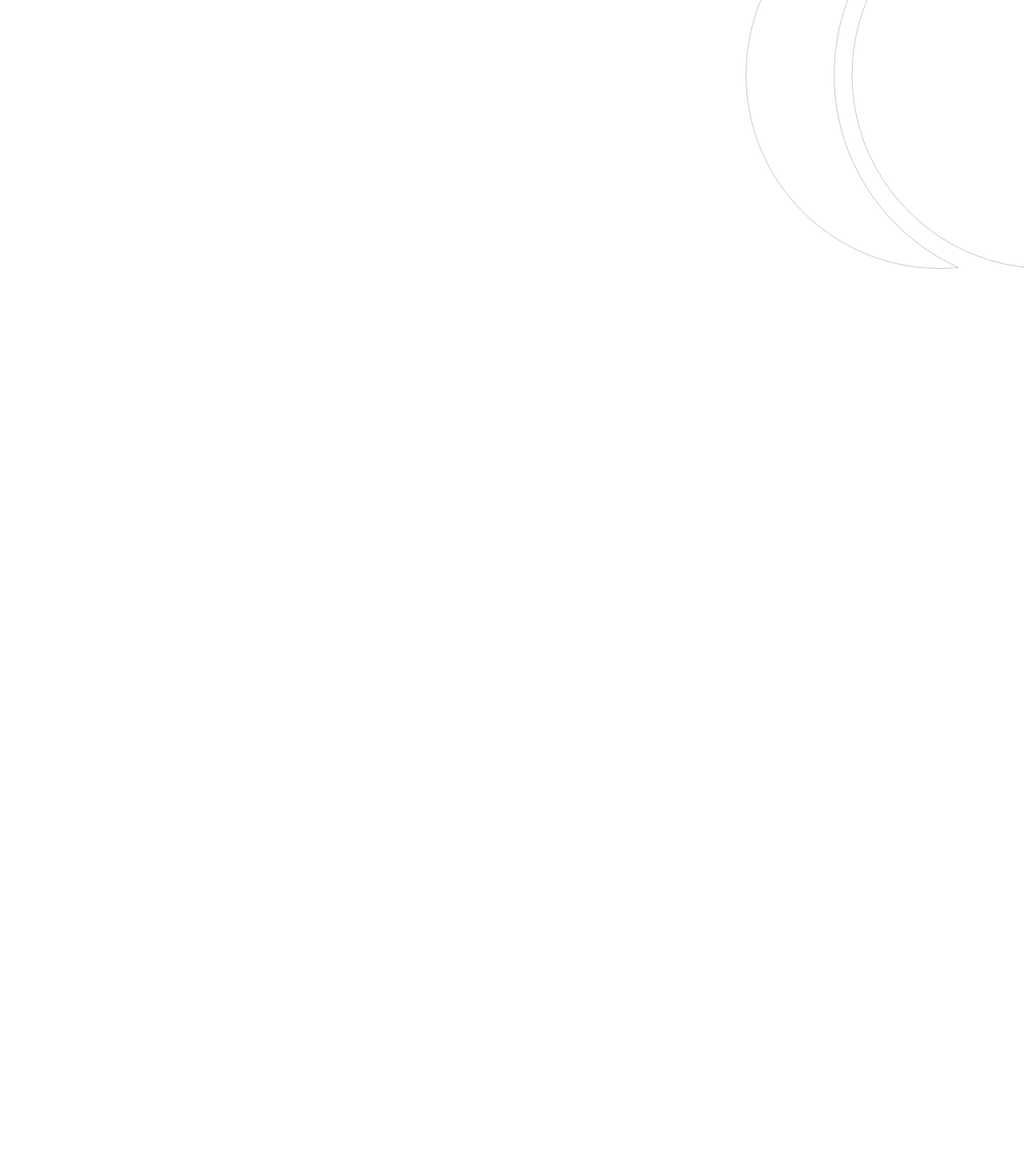
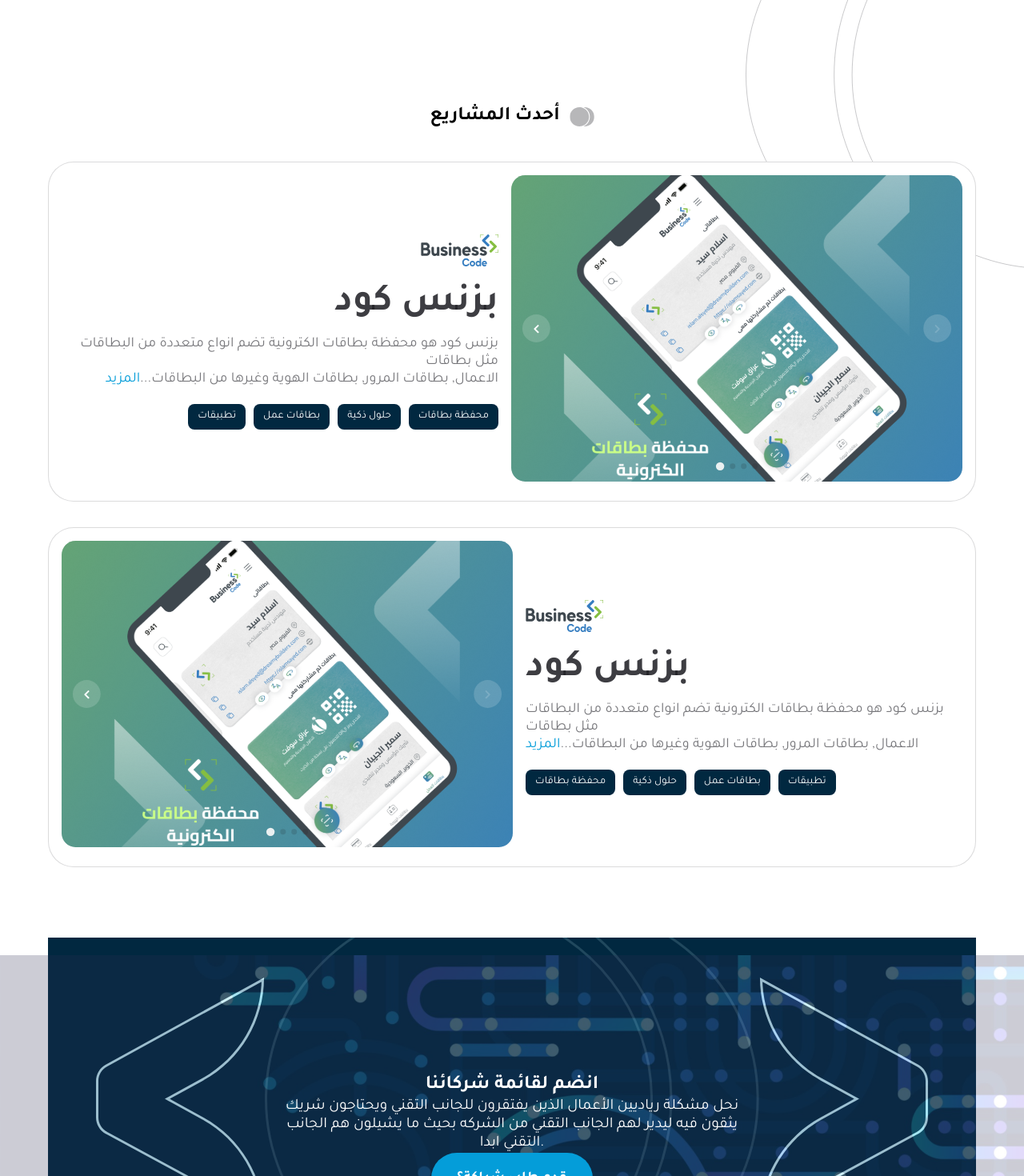
Before and after one commit to mosayed40/Dream-makers, a React (Vite) app: page / in a window 1280 px wide. Shown: the part 1680-3150 px from the top of the page at 80% size. Before the commit the page ends 2016 px from the top, so only its background shows below. Built offline with nearby package versions, Linux system fonts and the light colour scheme.

Commit message:
Latest projects

```diff
--- a/src/comp/Home-page/Add.module.css
+++ b/src/comp/Home-page/Add.module.css
@@ -1,17 +1,17 @@
 .add {
-  width: 100%;
-  min-width: 100%;
-  height: 400px;
+  /* width: 100%; */
+  /* max-width: 100vh; */
+  /* height: 400px; */
   object-fit: cover;
   position: relative;
-  overflow: hidden;
+  /* overflow: hidden; */
   display: flex;
   justify-content: center;
   align-items: center;
 }
 .add_content {
-  width: 100%;
-  height: 100%;
+  /* width: 100%; */
+  /* height: 100%; */
   padding: 0 60px;
   display: flex;
   z-index: 0;
@@ -26,8 +26,8 @@
   z-index: 1;
 }
 .add_text {
-  width: 100%;
-  height: 100%;
+  /* width: 100%; */
+  /* height: 100%; */
   position: absolute;
   z-index: 3;
   color: white;
@@ -37,12 +37,12 @@
   margin-top: 100px;
 }
 .add_title {
-  margin: 15px;
-  font-size: 30px;
+  /* margin: 15px; */
+  font-size: 1.5em;
 }
 .add_desc {
-  margin: 20px;
-  font-size: 20px;
+  /* margin: 20px; */
+  font-size: 1.2em;
 }
 .button {
   margin: auto;
@@ -59,3 +59,37 @@
   background: #049dd9;
   border: 0;
 }
+@media screen and (max-width: 768px) {
+  .add {
+    /* width: 100%; */
+    /* height: 400px; */
+    /* object-fit: cover; */
+    /* position: relative; */
+    /* overflow: hidden; */
+    display: flex;
+    justify-content: center;
+    align-items: center;
+  }
+  .add_content {
+    /* flex-direction: column; */
+    padding: 0 20px;
+  }
+  .add_text {
+    margin-top: 50px;
+  }
+  .add_title {
+    font-size: 1.2em;
+  }
+  .add_desc {
+    font-size: 1em;
+  }
+  .img {
+    width: 30%;
+    height: 30%;
+    object-fit: cover;
+  }
+  .backgroundAdd {
+    width: 100%;
+    height: 100%;
+  }
+}
--- a/src/comp/Home-page/Hero.module.css
+++ b/src/comp/Home-page/Hero.module.css
@@ -14,7 +14,7 @@
   justify-content: center;
   align-items: center;
   position: absolute;
-  top: 0;
+  top: 0px;
   z-index: 1;
   color: white;
   background-color: #060c1355;
@@ -51,19 +51,24 @@
   background: #049dd9;
 }
 
-@media screen and (max-width: 600px) {
+@media screen and (max-width: 678px) {
+  .container {
+    height: 40vh;
+    width: 100vw;
+  }
   .videoContainer {
     justify-content: center;
     align-items: center;
     flex-direction: column;
     gap: 8px;
+    padding: 60px 18px 8px 18px;
   }
   .text {
-    font-size: 0.5em;
+    font-size: 0.9em;
   }
   .image {
     width: 70%;
-    height: 12%;
+    height: 24%;
   }
   .button {
     font-size: 0.6em;
@@ -71,7 +76,7 @@
     height: 45px;
   }
 }
-@media (min-width: 601px) and (max-width: 1024px) {
+@media (min-width: 679px) and (max-width: 1024px) {
   .image {
     width: 50%;
     height: 20%;
--- a/src/comp/Home-page/Latest-Projects/Latest-p-option/L-P-option.jsx
+++ b/src/comp/Home-page/Latest-Projects/Latest-p-option/L-P-option.jsx
@@ -11,11 +11,7 @@
             بزنس كود
           </h5>
         )}
-        {el === "h6" && (
-          <h6 style={{ direction: dir }} className={styles.title}>
-            بزنس كود
-          </h6>
-        )}
+
         <p style={{ direction: dir }} className={styles.text}>
           بزنس كود هو محفظة بطاقات الكترونية تضم انواع متعددة من البطاقات مثل
           بطاقات <br />
--- a/src/comp/Home-page/Latest-Projects/Latest-p-option/L-P-option.module.css
+++ b/src/comp/Home-page/Latest-Projects/Latest-p-option/L-P-option.module.css
@@ -1,23 +1,26 @@
 .LpOptionContainer {
-  height: 440px;
-  width: 100%;
+  padding: 16px 8px;
   direction: rtl;
   display: flex;
   justify-content: center;
   align-items: center;
 }
-.LpOption img {
-  width: 25%;
-}
+
 .title {
   color: #202026de;
   text-align: start;
-  font-size: 24px;
-  font-style: normal;
   font-weight: 700;
-  line-height: 40px;
-  font-size: 40px;
+  font-size: 3em;
   margin: 10px 0;
+}
+@media screen and (max-width: 678px) {
+  .title {
+    font-size: 2em;
+    margin: 0;
+  }
+  .text {
+    font-size: 1em;
+  }
 }
 .text {
   direction: rtl;
--- a/src/comp/Home-page/Latest-Projects/Latest-p-photo/L-P-photo.module.css
+++ b/src/comp/Home-page/Latest-Projects/Latest-p-photo/L-P-photo.module.css
@@ -1,4 +1,4 @@
 .LpPhotoContainer img {
-  width: 47pc;
+  width: 100%;
   background: white;
 }
--- a/src/comp/Home-page/Latest-Projects/Latest_projects.jsx
+++ b/src/comp/Home-page/Latest-Projects/Latest_projects.jsx
@@ -1,21 +1,19 @@
 import styles from "./Latest_projects.module.css";
 import LpPhoto from "./Latest-p-photo/L-P-photo";
 import LpOption from "./Latest-p-option/L-P-option";
+import ComponentAddress from "../../component address";
 
 export default function LatestProjects() {
   return (
     <div className={styles.LatestProjectsContainer}>
-      <div className={styles.LatestProjectsHeader}>
-        <img src="/assets/icons/icon/Layer.svg" />
-        <h2>أحدث المشاريع</h2>
-      </div>
+      <ComponentAddress title={"أحدث المشاريع"} />
       <div className={styles.container}>
-        <LpOption />
+        <LpOption el="h5" />
         <LpPhoto />
       </div>
       <div className={styles.container}>
         <LpPhoto />
-        <LpOption dir="ltr" el="h5" className={styles.LpOption} />
+        <LpOption dir="ltr" el="h5" />
       </div>
     </div>
   );
--- a/src/comp/Home-page/Latest-Projects/Latest_projects.module.css
+++ b/src/comp/Home-page/Latest-Projects/Latest_projects.module.css
@@ -8,15 +8,10 @@
   z-index: 0;
 }
 
-.LatestProjectsHeader {
-  display: flex;
-  align-items: center;
-  gap: 16px;
-  direction: rtl;
-  font-size: 25px;
-}
 .container {
   display: flex;
+  justify-content: space-between;
+  align-items: center;
   gap: 8px;
   direction: ltr;
   border: 1px solid #20202629;
@@ -24,4 +19,15 @@
   background: #ffffff;
   padding: 16px;
   width: 100%;
+  overflow: hidden;
 }
+@media screen and (max-width: 678px) {
+  .LatestProjectsContainer {
+    padding: 32px 16px;
+  }
+  .container {
+    flex-direction: column;
+    gap: 16px;
+    padding: 8px;
+  }
+}
--- a/src/pages/Home.jsx
+++ b/src/pages/Home.jsx
@@ -14,8 +14,8 @@
       <Hero />
       <Why />
       <How />
-      {/* <LatestProject /> */}
-      {/* <Add /> */}
+      <LatestProject />
+      <Add />
       {/* <ProjectPricingExamples /> */}
       {/* <AboutTheCompany /> */}
       {/* <LatestArticles /> */}
```
Also changed, not shown: src/comp/Home-page/Add.jsx (line endings or trailing spaces), src/comp/Home-page/Latest-Projects/Latest-p-photo/L-P-photo.jsx (line endings or trailing spaces).
